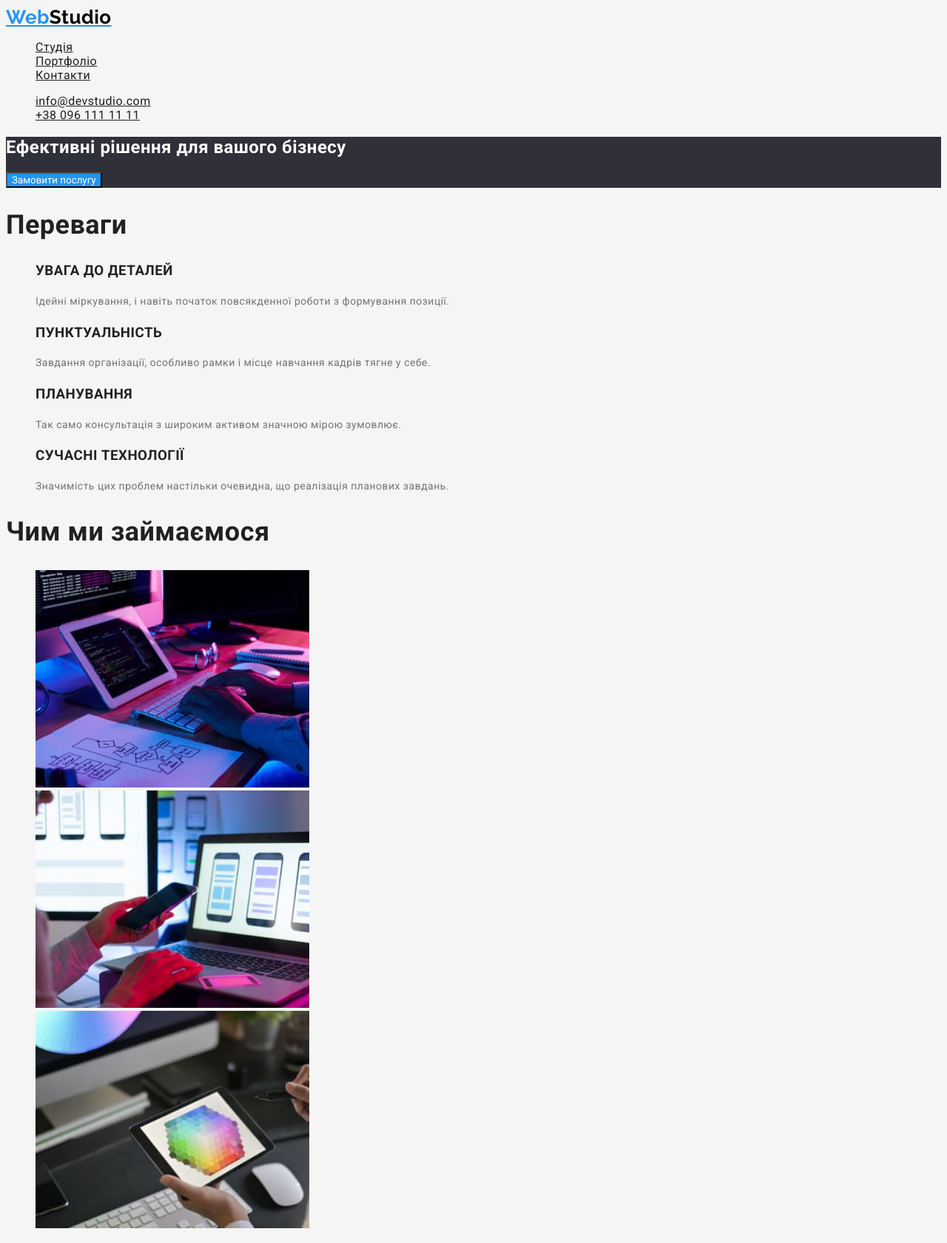
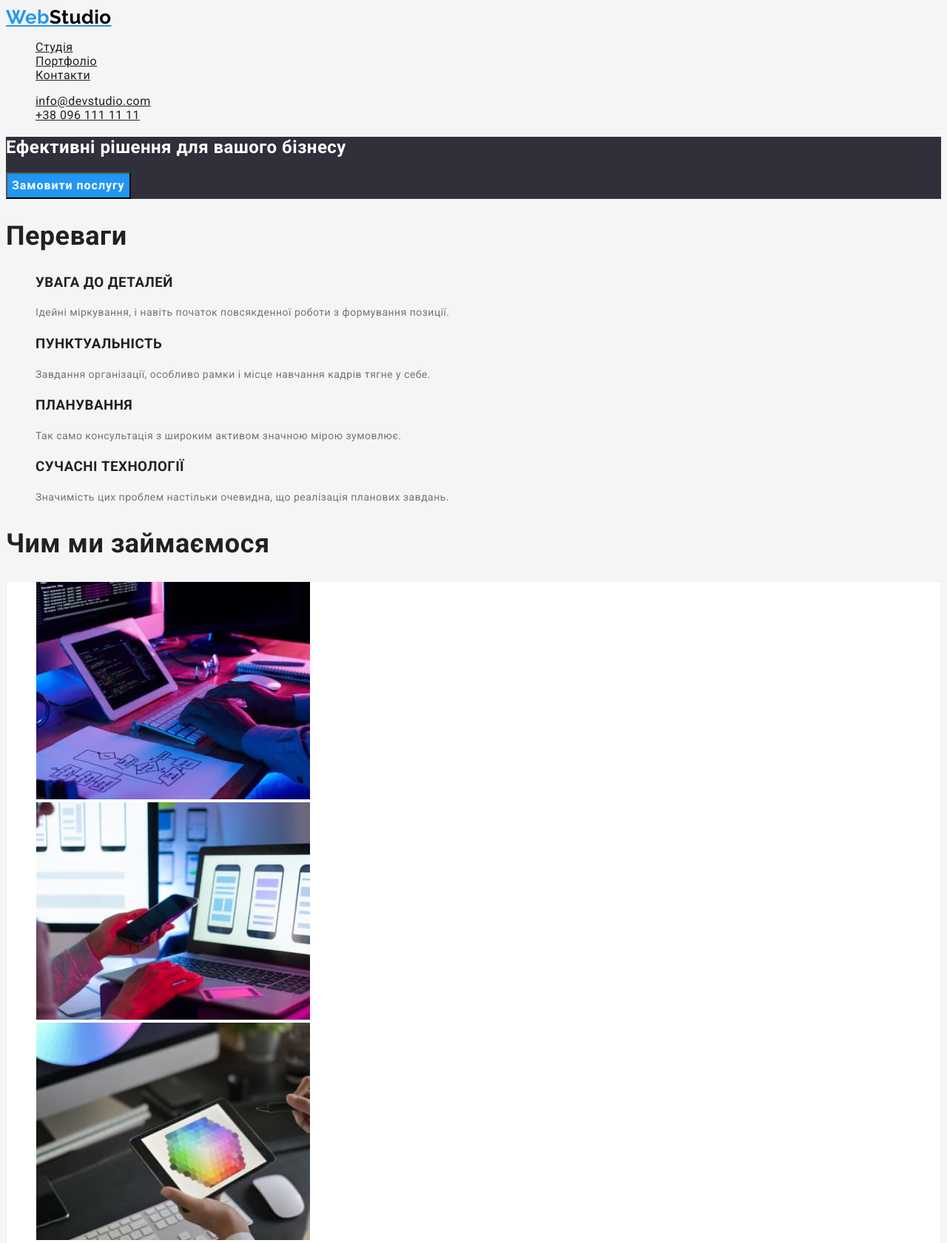
Before and after one commit to kam-kam28/goit-markup-hw-06, a plain HTML site: page index.html in a window 1280 px wide. Shown: the top 1681 px of the page at 74% size. Drawn offline with Linux system fonts and the light colour scheme.

Commit message:
финиш

```diff
--- a/css/styles.css
+++ b/css/styles.css
@@ -26,22 +26,47 @@ ul{list-style: none;
 .link{
     color: #212121;
 
+}
 
-}
 .link:hover{
     color: #2196F3;
 }
+
 .title{
     color:#FFFFFF;
     background-color: #2F303A;
 
 }
 
+.btn{
+    color: #FFFFFF;
+    background-color: #2196F3;
+font-family: 'Roboto';
+    font-style: normal;
+    font-weight: 700;
+    font-size: 16px;
+    line-height: 1.9;
+
+    display: flex;
+    align-items: center;
+    text-align: center;
+    letter-spacing: 0.06em;
+
+}
+
 .button{
     font-family: inherit;
         cursor: pointer;
-    color: #FFFFFF;
-    background-color: #2196F3;}
+    color:#000000;
+    background-color: #F5F4FA;;
+
+
+}
+.button:hover{
+    background-color: #2196F3
+
+}
+
 
 
 .titels{
@@ -93,3 +118,8 @@ ul{list-style: none;
         line-height: 1.7
 
 }
+.image{
+
+background: #FFFFFF;
+    border: 1px solid #EEEEEE;
+}
--- a/index.html
+++ b/index.html
@@ -37,7 +37,7 @@
     <main>
         <section class="title">
             <h1>Ефективні рішення для вашого бізнесу</h1>
-            <button class="button" type="button">Замовити послугу</button>
+            <button class="btn" type="button">Замовити послугу</button>
         </section>
         <section>
             <h2 class="titels">Переваги</h2>
```
Also changed, not shown: portfolio.html (+9 -9 lines).
